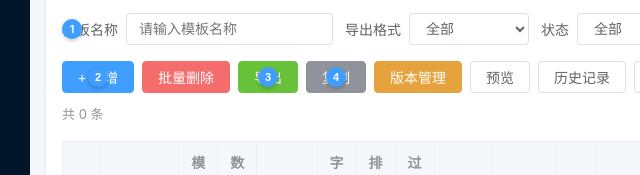
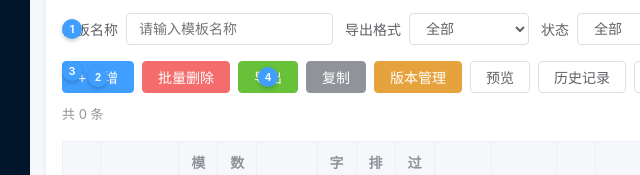
Before and after one commit to ccchenlong/gzt-situation-awareness, a plain HTML site: page prototype-with-prd.html in a window 1280 px wide. Shown: the part 176-351 px from the top of the page, 190-830 px from the left. Drawn offline with Linux system fonts and the light colour scheme.

Commit message:
全面修复原型序号与需求序号对应关系

```diff
--- a/prototype-with-prd.html
+++ b/prototype-with-prd.html
@@ -1195,51 +1195,52 @@ function addProtoMarkers(pageKey, items) {
   var idMap = {
     'extract-filter': '.filter-bar',
     'extract-add': '.toolbar .btn-primary',
-    'extract-import': '.toolbar button:nth-child(3)',
-    'extract-export': '.toolbar button:nth-child(4)',
+    'extract-import': '.toolbar .btn-group',
+    'extract-export': '.toolbar .btn-group button:nth-of-type(3)',
     'extract-table': '.data-table',
     'extract-page': '.pagination',
     'model-add': '.toolbar .btn-primary',
-    'model-edit': 'tbody tr:first-child a:nth-child(1)',
-    'model-delete': 'tbody tr:first-child a:nth-child(2)',
-    'model-backup': '.toolbar button:nth-child(4)',
-    'model-restore': '.toolbar button:nth-child(5)',
+    'model-edit': 'tbody tr:first-child a:nth-of-type(1)',
+    'model-delete': 'tbody tr:first-child a:nth-of-type(2)',
+    'model-backup': '.toolbar .btn-group button:nth-of-type(6)',
+    'model-restore': '.toolbar .btn-group button:nth-of-type(7)',
     'chart-add': '.toolbar .btn-primary',
-    'chart-datasource': '.toolbar button:nth-child(5)',
-    'chart-preview': '.tab-panel.active .data-table',
-    'chart-export': '.toolbar button:nth-child(4)',
+    'chart-datasource': '.data-table thead th:nth-of-type(5)',
+    'chart-preview': 'tbody tr:first-child a:nth-of-type(3)',
+    'chart-export': '.toolbar .btn-group button:nth-of-type(3)',
     'query-add': '.toolbar .btn-primary',
     'query-condition': '.filter-bar',
     'query-result': '.data-table',
-    'query-export': '.toolbar button:nth-child(4)',
+    'query-export': '.toolbar .btn-group button:nth-of-type(3)',
+    'query-warning': '.toolbar .btn-group button:nth-of-type(8)',
     'filter-add': '.toolbar .btn-primary',
     'filter-org': '.data-table tbody tr:first-child',
-    'filter-dept': '.data-table tbody tr:nth-child(2)',
+    'filter-dept': '.data-table tbody tr:nth-of-type(2)',
     'filter-tree': '.tree-level-0',
-    'filter-reset': '.filter-bar button:nth-child(2)',
-    'sys-user-active': '.tab-panel.active .data-table tbody tr:nth-child(1)',
-    'sys-app-alert': '.tab-panel.active .data-table tbody tr:nth-child(2)',
-    'sys-net-phone': '.tab-panel.active .data-table tbody tr:nth-child(3)',
-    'sys-sms-alert': '.tab-panel.active .data-table tbody tr:nth-child(4)',
-    'sys-video-meeting': '.tab-panel.active .data-table tbody tr:nth-child(5)',
-    'sys-video-phone': '.tab-panel.active .data-table tbody tr:nth-child(6)',
-    'sys-group-chat': '.tab-panel.active .data-table tbody tr:nth-child(7)',
-    'sys-group-count': '.tab-panel.active .data-table tbody tr:nth-child(8)',
-    'sys-chat-window': '.tab-panel.active .data-table tbody tr:nth-child(9)',
-    'sys-single-chat': '.tab-panel.active .data-table tbody tr:nth-child(10)',
+    'filter-reset': '.filter-bar button:nth-of-type(2)',
+    'sys-user-active': '.tab-panel.active .data-table tbody tr:nth-of-type(1)',
+    'sys-app-alert': '.tab-panel.active .data-table tbody tr:nth-of-type(2)',
+    'sys-net-phone': '.tab-panel.active .data-table tbody tr:nth-of-type(3)',
+    'sys-sms-alert': '.tab-panel.active .data-table tbody tr:nth-of-type(4)',
+    'sys-video-meeting': '.tab-panel.active .data-table tbody tr:nth-of-type(5)',
+    'sys-video-phone': '.tab-panel.active .data-table tbody tr:nth-of-type(6)',
+    'sys-group-chat': '.tab-panel.active .data-table tbody tr:nth-of-type(7)',
+    'sys-group-count': '.tab-panel.active .data-table tbody tr:nth-of-type(8)',
+    'sys-chat-window': '.tab-panel.active .data-table tbody tr:nth-of-type(9)',
+    'sys-single-chat': '.tab-panel.active .data-table tbody tr:nth-of-type(10)',
     'dict-add': '.toolbar .btn-primary',
     'dict-status': '.switch',
-    'dict-sort': 'tbody tr:first-child td:nth-child(4)',
+    'dict-sort': 'tbody tr:first-child td:nth-of-type(2)',
     'notice-add': '.toolbar .btn-primary',
-    'notice-push': '.toolbar button:nth-child(5)',
-    'notice-import': '.toolbar button:nth-child(4)',
-    'notice-export': '.toolbar button:nth-child(3)',
-    'log-query': '.toolbar .btn-primary',
-    'log-delete': 'tbody tr:first-child a:nth-child(2)',
-    'log-export': '.toolbar button:nth-child(2)',
+    'notice-push': '.toolbar .btn-group button:nth-of-type(4)',
+    'notice-import': '.toolbar .btn-group button:nth-of-type(5)',
+    'notice-export': '.toolbar .btn-group button:nth-of-type(3)',
+    'log-query': '.filter-bar .btn-primary',
+    'log-delete': '.toolbar .btn-group button:nth-of-type(1)',
+    'log-export': '.toolbar .btn-group button:nth-of-type(3)',
     'param-add': '.toolbar .btn-primary',
-    'param-edit': 'tbody tr:first-child a:nth-child(1)',
-    'param-builtin': 'tbody tr:first-child td:nth-child(5)'
+    'param-edit': '.toolbar .btn-group button:nth-of-type(3)',
+    'param-builtin': 'tbody tr:first-child td:nth-of-type(5)'
   };
 
   items.forEach(function(item, idx) {
@@ -1283,51 +1284,52 @@ function drawConnections() {
   var idMap = {
     'extract-filter': '.filter-bar',
     'extract-add': '.toolbar .btn-primary',
-    'extract-import': '.toolbar button:nth-child(3)',
-    'extract-export': '.toolbar button:nth-child(4)',
+    'extract-import': '.toolbar .btn-group',
+    'extract-export': '.toolbar .btn-group button:nth-of-type(3)',
     'extract-table': '.data-table',
     'extract-page': '.pagination',
     'model-add': '.toolbar .btn-primary',
-    'model-edit': 'tbody tr:first-child a:nth-child(1)',
-    'model-delete': 'tbody tr:first-child a:nth-child(2)',
-    'model-backup': '.toolbar button:nth-child(4)',
-    'model-restore': '.toolbar button:nth-child(5)',
+    'model-edit': 'tbody tr:first-child a:nth-of-type(1)',
+    'model-delete': 'tbody tr:first-child a:nth-of-type(2)',
+    'model-backup': '.toolbar .btn-group button:nth-of-type(6)',
+    'model-restore': '.toolbar .btn-group button:nth-of-type(7)',
     'chart-add': '.toolbar .btn-primary',
-    'chart-datasource': '.toolbar button:nth-child(5)',
-    'chart-preview': '.tab-panel.active .data-table',
-    'chart-export': '.toolbar button:nth-child(4)',
+    'chart-datasource': '.data-table thead th:nth-of-type(5)',
+    'chart-preview': 'tbody tr:first-child a:nth-of-type(3)',
+    'chart-export': '.toolbar .btn-group button:nth-of-type(3)',
     'query-add': '.toolbar .btn-primary',
     'query-condition': '.filter-bar',
     'query-result': '.data-table',
-    'query-export': '.toolbar button:nth-child(4)',
+    'query-export': '.toolbar .btn-group button:nth-of-type(3)',
+    'query-warning': '.toolbar .btn-group button:nth-of-type(8)',
     'filter-add': '.toolbar .btn-primary',
     'filter-org': '.data-table tbody tr:first-child',
-    'filter-dept': '.data-table tbody tr:nth-child(2)',
+    'filter-dept': '.data-table tbody tr:nth-of-type(2)',
     'filter-tree': '.tree-level-0',
-    'filter-reset': '.filter-bar button:nth-child(2)',
-    'sys-user-active': '.tab-panel.active .data-table tbody tr:nth-child(1)',
-    'sys-app-alert': '.tab-panel.active .data-table tbody tr:nth-child(2)',
-    'sys-net-phone': '.tab-panel.active .data-table tbody tr:nth-child(3)',
-    'sys-sms-alert': '.tab-panel.active .data-table tbody tr:nth-child(4)',
-    'sys-video-meeting': '.tab-panel.active .data-table tbody tr:nth-child(5)',
-    'sys-video-phone': '.tab-panel.active .data-table tbody tr:nth-child(6)',
-    'sys-group-chat': '.tab-panel.active .data-table tbody tr:nth-child(7)',
-    'sys-group-count': '.tab-panel.active .data-table tbody tr:nth-child(8)',
-    'sys-chat-window': '.tab-panel.active .data-table tbody tr:nth-child(9)',
-    'sys-single-chat': '.tab-panel.active .data-table tbody tr:nth-child(10)',
+    'filter-reset': '.filter-bar button:nth-of-type(2)',
+    'sys-user-active': '.tab-panel.active .data-table tbody tr:nth-of-type(1)',
+    'sys-app-alert': '.tab-panel.active .data-table tbody tr:nth-of-type(2)',
+    'sys-net-phone': '.tab-panel.active .data-table tbody tr:nth-of-type(3)',
+    'sys-sms-alert': '.tab-panel.active .data-table tbody tr:nth-of-type(4)',
+    'sys-video-meeting': '.tab-panel.active .data-table tbody tr:nth-of-type(5)',
+    'sys-video-phone': '.tab-panel.active .data-table tbody tr:nth-of-type(6)',
+    'sys-group-chat': '.tab-panel.active .data-table tbody tr:nth-of-type(7)',
+    'sys-group-count': '.tab-panel.active .data-table tbody tr:nth-of-type(8)',
+    'sys-chat-window': '.tab-panel.active .data-table tbody tr:nth-of-type(9)',
+    'sys-single-chat': '.tab-panel.active .data-table tbody tr:nth-of-type(10)',
     'dict-add': '.toolbar .btn-primary',
     'dict-status': '.switch',
-    'dict-sort': 'tbody tr:first-child td:nth-child(4)',
+    'dict-sort': 'tbody tr:first-child td:nth-of-type(2)',
     'notice-add': '.toolbar .btn-primary',
-    'notice-push': '.toolbar button:nth-child(5)',
-    'notice-import': '.toolbar button:nth-child(4)',
-    'notice-export': '.toolbar button:nth-child(3)',
-    'log-query': '.toolbar .btn-primary',
-    'log-delete': 'tbody tr:first-child a:nth-child(2)',
-    'log-export': '.toolbar button:nth-child(2)',
+    'notice-push': '.toolbar .btn-group button:nth-of-type(4)',
+    'notice-import': '.toolbar .btn-group button:nth-of-type(5)',
+    'notice-export': '.toolbar .btn-group button:nth-of-type(3)',
+    'log-query': '.filter-bar .btn-primary',
+    'log-delete': '.toolbar .btn-group button:nth-of-type(1)',
+    'log-export': '.toolbar .btn-group button:nth-of-type(3)',
     'param-add': '.toolbar .btn-primary',
-    'param-edit': 'tbody tr:first-child a:nth-child(1)',
-    'param-builtin': 'tbody tr:first-child td:nth-child(5)'
+    'param-edit': '.toolbar .btn-group button:nth-of-type(3)',
+    'param-builtin': 'tbody tr:first-child td:nth-of-type(5)'
   };
 
   items.forEach(function(item, idx) {
```
